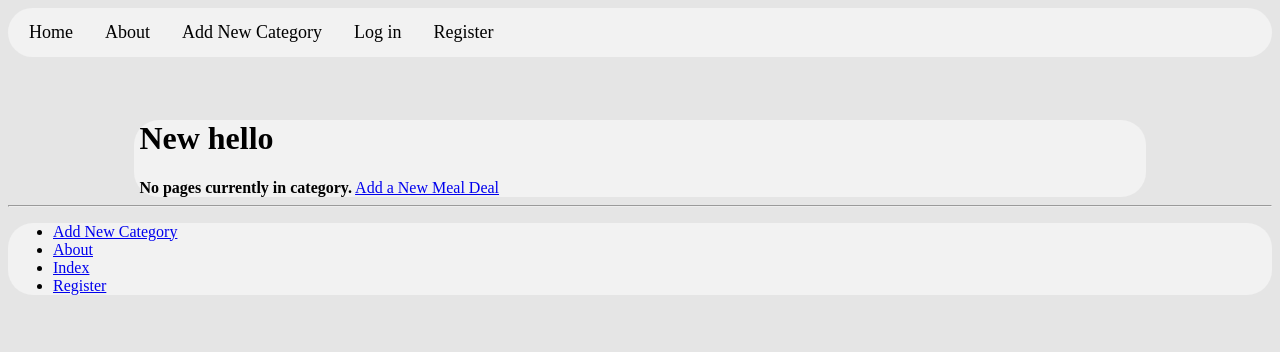
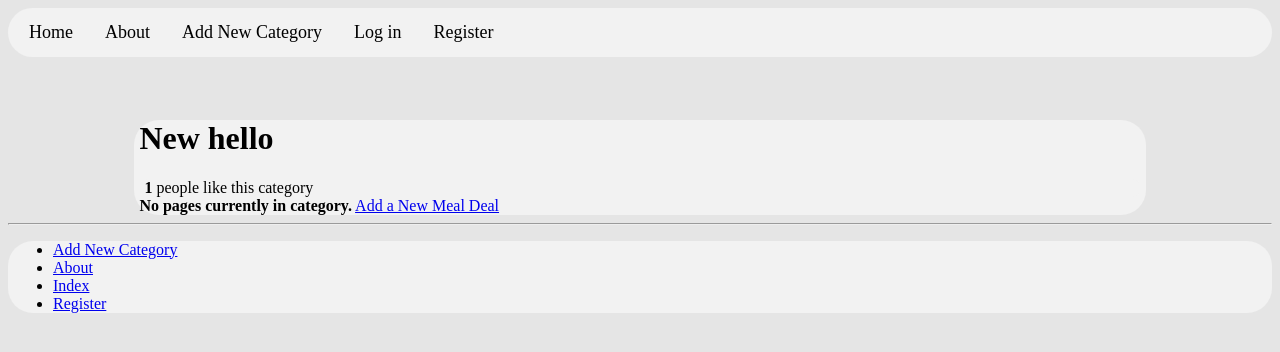
Before and after one commit to scottaj99/meal_deal_project, a Django app: a page that uses templates/meal_deal/base.html in a window 1280 px wide. Shown: the top 352 px of the page. Run offline with Django 3.2, Linux system fonts and the light colour scheme; data comes from the database, SQL or seed files in the repository; both versions use the stored data as it was after the commit; some libraries are stand-ins or nearby versions.

Commit message:
Category like system

```diff
--- a/meal_deal/urls.py
+++ b/meal_deal/urls.py
@@ -19,7 +19,5 @@ urlpatterns = [
         views.register_profile, name='register_profile'),
     url(r'^profile/(?P<username>[\w\-]+)/$',
         views.profile, name='profile'),
-
-
-
+    url(r'^like/$', views.like_category, name='like_category')
 ]
--- a/meal_deal/views.py
+++ b/meal_deal/views.py
@@ -7,6 +7,8 @@ from meal_deal.forms import CategoryForm
 from meal_deal.forms import MealDealForm
 from meal_deal.forms import UserForm, UserProfileForm
 from django.template import RequestContext
+from django.contrib.auth.decorators import login_required
+
 
 
 #Imports for logging in/out
@@ -127,3 +129,17 @@ def add_deal(request, category_name_slug):
             print(form.errors)
     context_dict = {'form':form, 'category': category}
     return render(request, 'meal_deal/add_deal.html', context_dict)
+
+@login_required
+def like_category(request):
+    cat_id = None
+    if request.method == 'GET':
+        cat_id = request.GET['category_id']
+    likes=0
+    if cat_id:
+        cat = Category.objects.get(id=int(cat_id))
+        if cat:
+            likes = cat.likes + 1
+            cat.likes = likes
+            cat.save()
+    return HttpResponse(likes)
--- a/populate_meal_deal.py
+++ b/populate_meal_deal.py
@@ -25,9 +25,9 @@ def populate():
         {"title": "Andrew's Meal Deal", "description": "Prawn, mango and chilli wrap, apple+grape bag and a diet coke", "picture":NEW_DIR+"Andrew.jpg"}
         ]
 
-    cats = {"Vegetarian": {"meals": vegetarian_pages},
-            "Meaty": {"meals": meaty_pages},
-            "Others": {"meals": other_pages} }
+    cats = {"Vegetarian": {"meals": vegetarian_pages, "likes": 0},
+            "Meaty": {"meals": meaty_pages, "likes": 1},
+            "Others": {"meals": other_pages, "likes": 2} }
 
     for cat, cat_data in cats.items():
         c = add_cat(cat)
--- a/static/js/rango-jquery.js
+++ b/static/js/rango-jquery.js
@@ -70,4 +70,14 @@ $(document).ready( function() {
 	}).css({width: '70px', 'padding-top': '10px', 'padding-bottom': '10px' });
 
 
+
+	$('#likes').click(function() {
+		var catid;
+		catid = $(this).attr("data-catid");
+		$.get('/meal_deal/like/', {category_id: catid}, function(data){
+			$('#like_count').html(data);
+				$('#likes').hide();
+		});
+	});
+
 });
--- a/templates/meal_deal/base.html
+++ b/templates/meal_deal/base.html
@@ -11,7 +11,6 @@
 		<script src="http://ajax.googleapis.com/ajax/libs/jquery/1.11.1/jquery.min.js"></script>
         <script src="http://ajax.googleapis.com/ajax/libs/jquery/1.11.1/jquery.js"></script>
        	<script src="http://ajax.googleapis.com/ajax/libs/jqueryui/1.9.2/jquery-ui.js" type="text/javascript"></script>
-
 
 		<title>
 		RateMyMealDeal -
--- a/templates/meal_deal/category.html
+++ b/templates/meal_deal/category.html
@@ -8,6 +8,14 @@
 {% block body_block %}
 	{% if category %}
 		<h1>{{ category.name }}</h1>
+
+		<div>
+		<strong id="like_count">{{ category.likes }} </strong> people like this category
+		{% if user.is_authenticated %}
+			<button id ="likes" data-catid="{{category.id}}" class="btn btn-mini btn-primary" type="button"> Like </button>
+		{% endif %}
+		</div>
+
 		{% if meal_deals %}
 			<ul>
 			{% for meal_deal in meal_deals %}
```
Also changed, not shown: db.sqlite3, media/profile_images/test.jpg (added), 1 other file.
